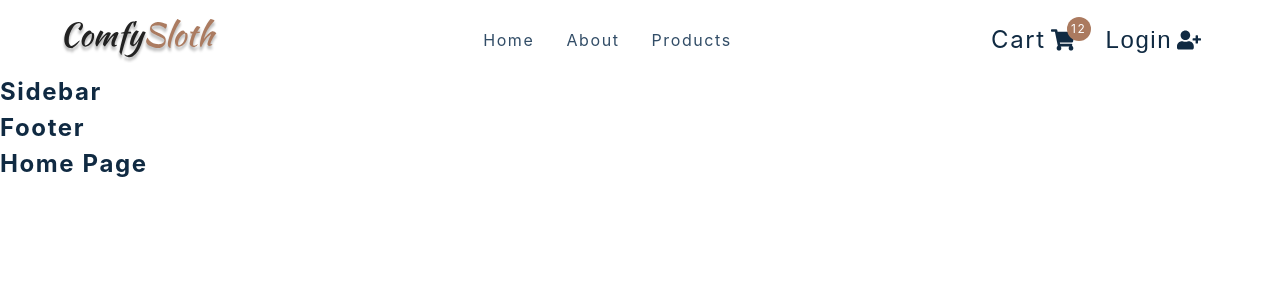
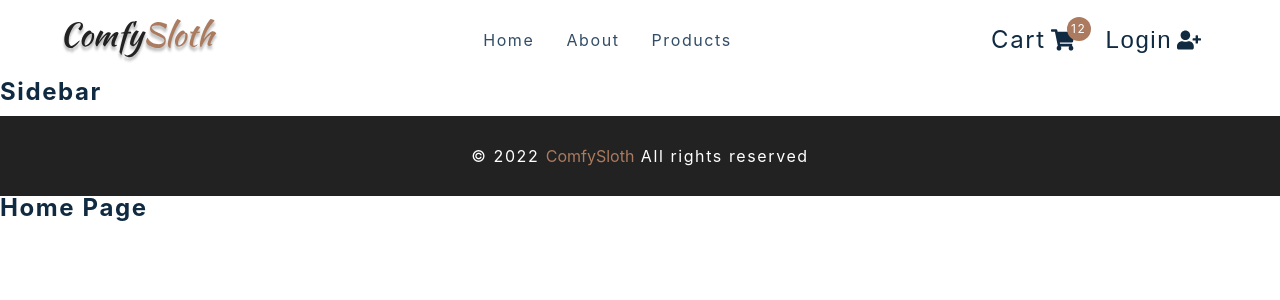
Before and after one commit to lisakuchmenko/ecommerce, a React (Create React App) app: page / in a window 1280 px wide. Shown: the top 300 px of the page. Built offline with nearby package versions, Linux system fonts and the light colour scheme.

Commit message:
added footer

```diff
--- a/src/components/Footer.js
+++ b/src/components/Footer.js
@@ -4,7 +4,11 @@
 const Footer = () => {
 	return (
 		<>
-			<h4>footer</h4>
+			<Wrapper>
+				<h5>&copy; {new Date().getFullYear()}</h5>
+				<span>ComfySloth</span>
+				<h5>All rights reserved</h5>
+			</Wrapper>
 		</>
 	);
 };
@@ -22,7 +26,7 @@
 	}
 	h5 {
 		color: var(--clr-white);
-		margin: 0.1rem;
+		margin: 0.4rem;
 
 		font-weight: 400;
 		text-transform: none;
```
